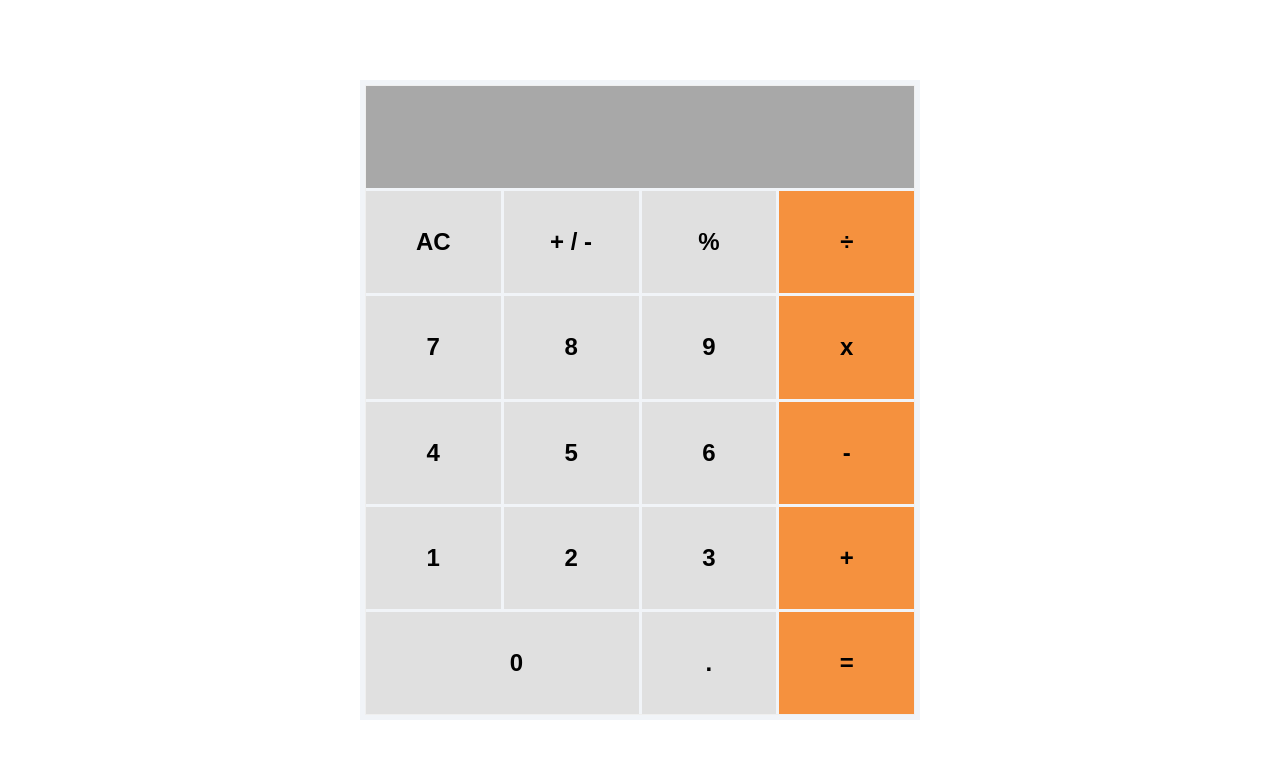
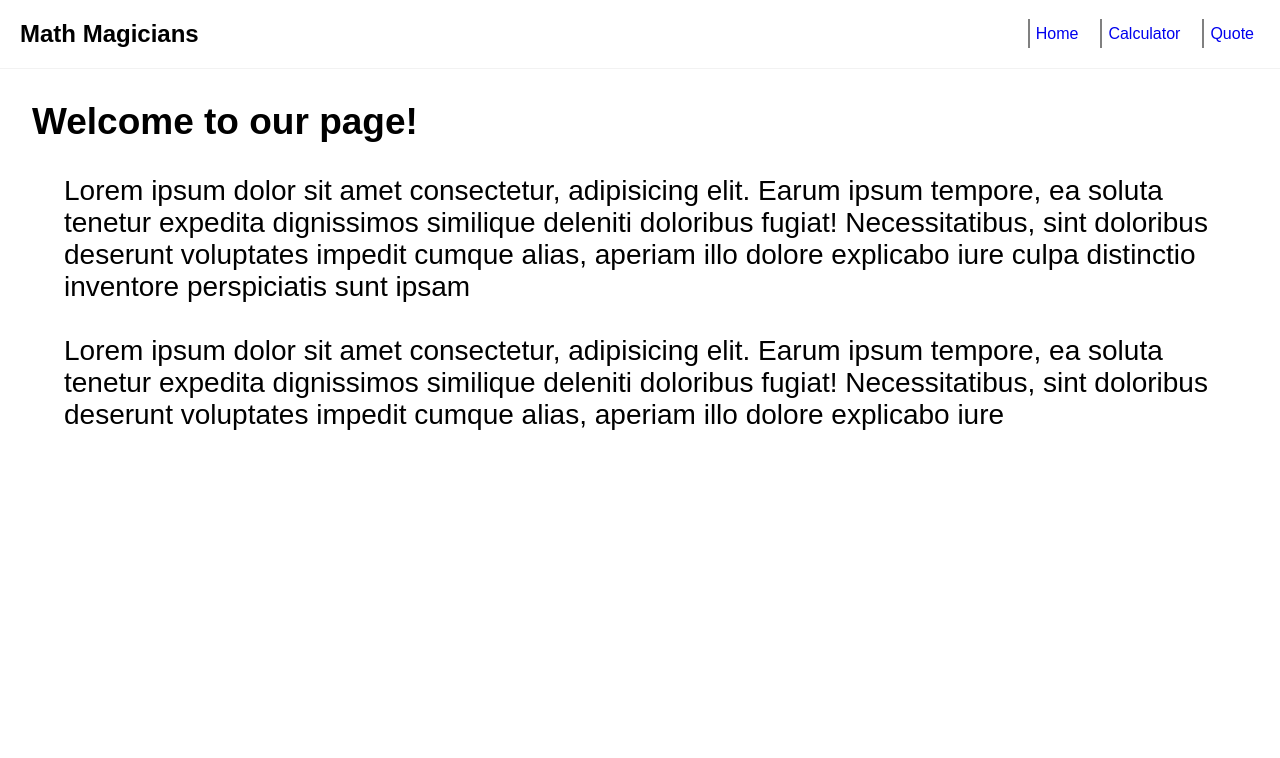
Before and after one commit to Fourteen98/maths-magician, a React (Create React App) app: page / in a window 1280 px wide. Shown: the top 758 px of the page. Built offline with nearby package versions, Linux system fonts and the light colour scheme.

Commit message:
added new pages

```diff
--- a/package.json
+++ b/package.json
@@ -10,6 +10,7 @@
     "big.js": "^6.2.1",
     "react": "^18.2.0",
     "react-dom": "^18.2.0",
+    "react-router-dom": "^6.3.0",
     "react-scripts": "5.0.1",
     "web-vitals": "^2.1.4"
   },
--- /dev/null
+++ b/src/components/Home.js
@@ -0,0 +1,25 @@
+function Home() {
+  return (
+    <div className="home">
+      <h2>Welcome to our page!</h2>
+      <p>
+        Lorem ipsum dolor sit amet consectetur, adipisicing elit.
+        Earum ipsum tempore, ea soluta
+        tenetur expedita dignissimos similique deleniti doloribus fugiat!
+        Necessitatibus, sint
+        doloribus deserunt voluptates impedit cumque alias,
+        aperiam illo dolore explicabo iure
+        culpa distinctio inventore perspiciatis sunt ipsam
+      </p>
+      <p>
+        Lorem ipsum dolor sit amet consectetur, adipisicing elit.
+        Earum ipsum tempore, ea soluta
+        tenetur expedita dignissimos similique deleniti doloribus fugiat!
+        Necessitatibus, sint
+        doloribus deserunt voluptates impedit cumque alias,
+        aperiam illo dolore explicabo iure
+      </p>
+    </div>
+  );
+}
+export default Home;
--- /dev/null
+++ b/src/components/Nav.js
@@ -0,0 +1,13 @@
+function Navbar() {
+  return (
+    <nav className="navbar">
+      <h1> Math Magicians </h1>
+      <div className="links">
+        <a href="/">Home</a>
+        <a href="/App">Calculator</a>
+        <a href="/Quote">Quote</a>
+      </div>
+    </nav>
+  );
+}
+export default Navbar;
--- /dev/null
+++ b/src/components/Quote.js
@@ -0,0 +1,14 @@
+function Quote() {
+  return (
+    <div className="quote">
+      <p>
+
+        Mathmatics is not about numbers,eauations, computations,
+        or algorithms: it is about understanding.
+        <span className="author"><i>-William Paul Thurston</i></span>
+      </p>
+    </div>
+  );
+}
+
+export default Quote;
--- a/src/index.js
+++ b/src/index.js
@@ -1,15 +1,27 @@
 import React from 'react';
 import ReactDOM from 'react-dom/client';
+import './styles/styles.css';
+import {
+  BrowserRouter as Router, Routes,
+  Route,
+} from 'react-router-dom';
+import Navbar from './components/Nav';
+import Home from './components/Home';
+import Quote from './components/Quote';
 import App from './App';
-import './styles/styles.css';
 
 const root = ReactDOM.createRoot(document.getElementById('root'));
 root.render(
-  <React.StrictMode>
-    <App />
-  </React.StrictMode>,
+  <Router>
+    <Navbar />
+    <Routes>
+      <Route path="/" element={<Home />} />
+      <Route path="/app" element={<App />} />
+      <Route path="/quote" element={<Quote />} />
+    </Routes>
+  </Router>,
+  document.getElementById('root'),
 );
-
 // If you want to start measuring performance in your app, pass a function
 // to log results (for example: reportWebVitals(console.log))
 // or send to an analytics endpoint. Learn more: https://bit.ly/CRA-vitals
--- a/src/styles/styles.css
+++ b/src/styles/styles.css
@@ -3,6 +3,42 @@
   padding: 0;
   box-sizing: border-box;
   font-family: 'Outfit', sans-serif;
+}
+
+/* Pages */
+.navbar {
+  padding: 20px;
+  display: flex;
+  align-items: center;
+  border-bottom: 1px solid #f2f2f2;
+  justify-content: space-between;
+}
+
+.navbar a {
+  margin-left: 16px;
+  text-decoration: none;
+  padding: 6px;
+  border-left: 2px solid grey;
+}
+
+.home {
+  margin: 2rem;
+}
+
+.home h2 {
+  margin-bottom: 10px;
+  font-size: 37px;
+}
+
+.home p {
+  margin: 2rem;
+  font-size: 28px;
+}
+
+.quote {
+  text-align: center;
+  width: 70%;
+  margin: 10rem;
 }
 
 .container {
```
Also changed, not shown: 1 other file (tests, documents, lock files or other folders).
